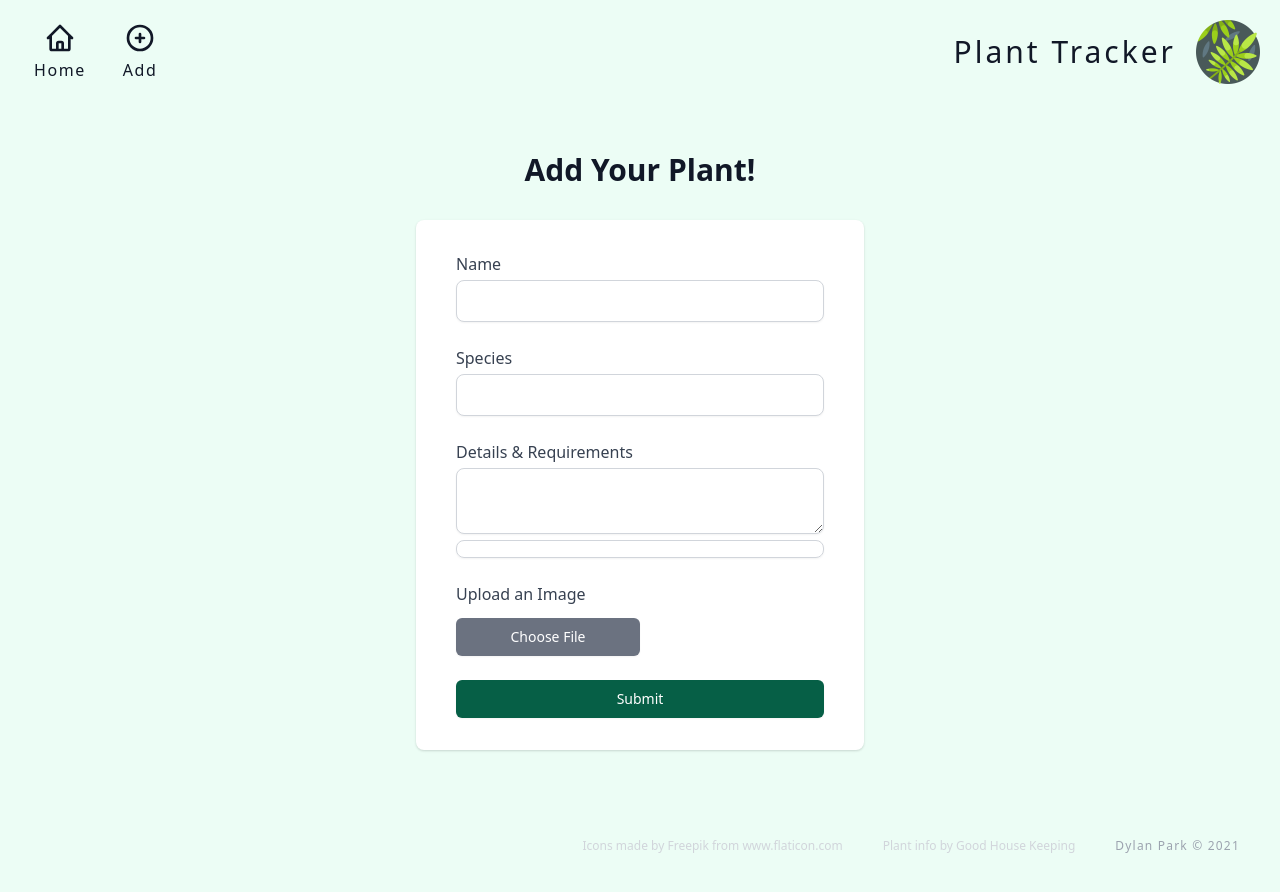
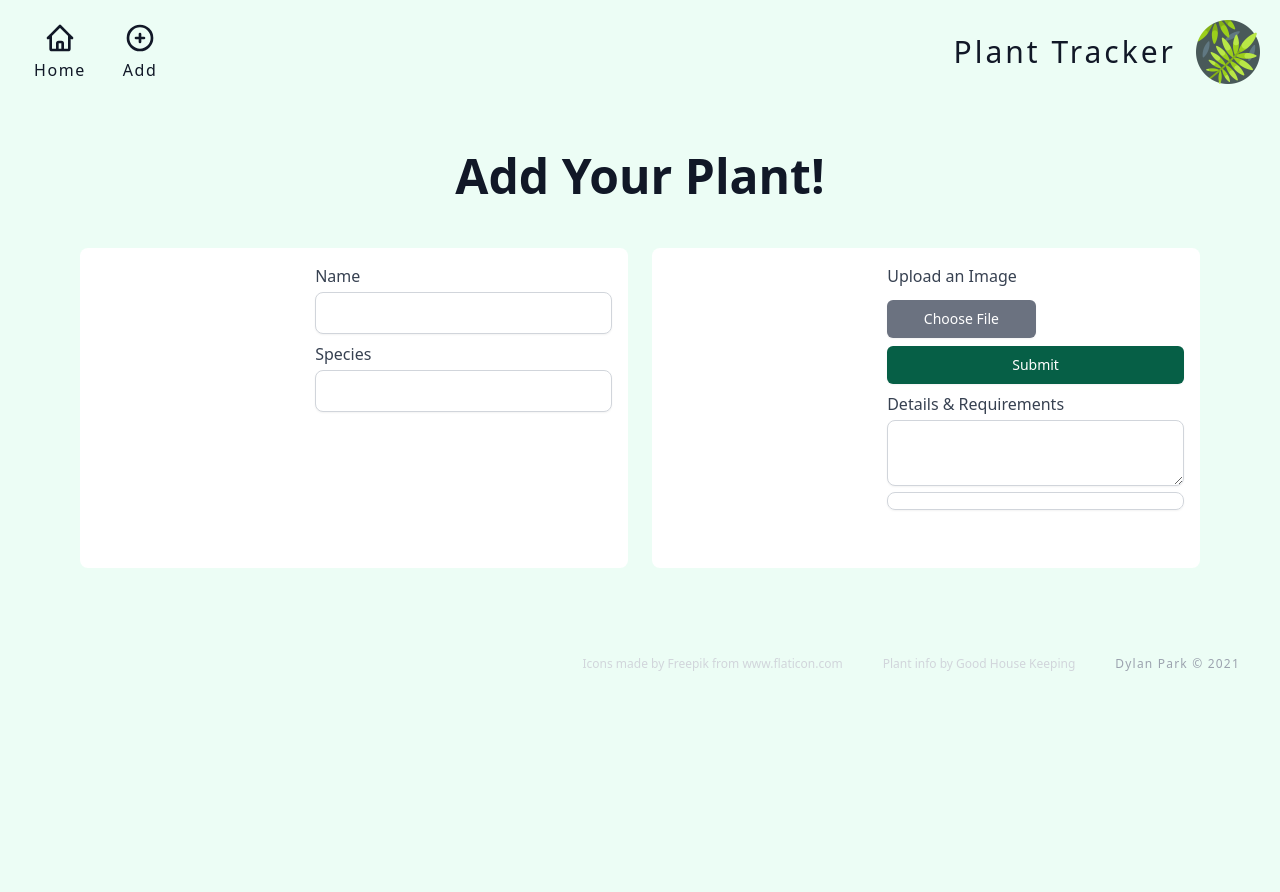
Before and after one commit to dylpark/plant-tracker-app-react, a Next.js app: page /add in a window 1280 px wide. After the commit the page ends 800 px from the top, so only its background shows below. Built offline with nearby package versions, Linux system fonts and the light colour scheme.

Commit message:
Splitting form into 2 columns

```diff
--- a/components/form/Form.jsx
+++ b/components/form/Form.jsx
@@ -6,7 +6,7 @@ import { useState } from "react";
 import { useRouter } from "next/router";
 import MarkdownEditor from "./MarkdownEditor";
 
-function Form() {
+export default function Form() {
   // const router = useRouter();
 
   // const plant = {
@@ -28,21 +28,24 @@ function Form() {
   // };
 
   return (
-    <div className="flex flex-col justify-center py-12 px-6 lg:px-8">
-      <div className="sm:mx-auto sm:w-full sm:max-w-md">
-        <h2 className="text-center text-3xl font-bold text-gray-900">
+    <div class="max-w-6xl mx-auto px-4 sm:px-6 lg:px-4 py-12">
+      <div class="text-center pb-12">
+        <h1 class="font-bold text-3xl md:text-4xl lg:text-5xl font-heading text-gray-900">
           Add Your Plant!
-        </h2>
+        </h1>
       </div>
 
-      <div className="mt-8 sm:mx-auto sm:w-full sm:max-w-md">
-        <div className="bg-white py-8 px-6 shadow rounded-lg sm:px-10">
+      {/* Column 1 */}
       <form
         className="mb-0 space-y-6"
         action="#"
         method="POST"
         // onSubmit={savePlant}
-          >
+      />
+      <div class="grid grid-cols-1 lg:grid-cols-2 gap-6">
+        <div class="w-full bg-white rounded-lg sahdow-lg overflow-hidden flex flex-col md:flex-row">
+          <div class="w-full md:w-2/5 h-80"></div>
+          <div class="w-full md:w-3/5 text-left p-6 md:p-4 space-y-2">
             <Input
               for="Name"
               title="Name"
@@ -58,28 +61,31 @@ function Form() {
               // value={plant.species}
             />
 
-            <MarkdownEditor title="Details & Requirements" />
+            <div class="flex justify-start space-x-2"></div>
+          </div>
+        </div>
 
+        {/* Column 2 */}
+        <div class="w-full bg-white rounded-lg sahdow-lg overflow-hidden flex flex-col md:flex-row">
+          <div class="w-full md:w-2/5 h-80"></div>
+          <div class="w-full md:w-3/5 text-left p-4 md:p-4 space-y-2">
             <ImageUpload
               title="Upload an Image"
               name="image"
               // onChange={handleChange}
               // value={plant.image}
             />
-
-            <div>
             <button
               type="submit"
               className="w-full flex justify-center py-2 px-4 border border-transparent rounded-md shadow-sm text-sm font-medium text-white bg-green-800 hover:bg-green-500 focus:outline-none focus:ring-2 focus:ring-offset-2 focus:ring-green-500"
             >
               Submit
             </button>
+
+            <MarkdownEditor title="Details & Requirements" />
           </div>
-          </form>
         </div>
       </div>
     </div>
   );
 }
-
-export default Form;
--- a/components/form/Input.jsx
+++ b/components/form/Input.jsx
@@ -4,7 +4,7 @@
 function Name(props) {
   return (
     <div>
-      <label for={props.for} class="block text-m font-thin text-gray-700">
+      <label for={props.for} class="text-m font-thin text-gray-700">
         {props.title}
       </label>
       <div className="mt-1">
--- a/components/form/MarkdownEditor.jsx
+++ b/components/form/MarkdownEditor.jsx
@@ -17,7 +17,7 @@ function MarkdownEditor(props) {
         />
 
         <ReactMarkdown
-          source={markdown}
+          children={markdown}
           className="w-full h-full border border-gray-300 px-3 py-2 rounded-lg shadow-sm focus:outline-none focus:border-green-500"
         />
       </div>
```
Lines whose indentation alone changed are shown as unchanged.
